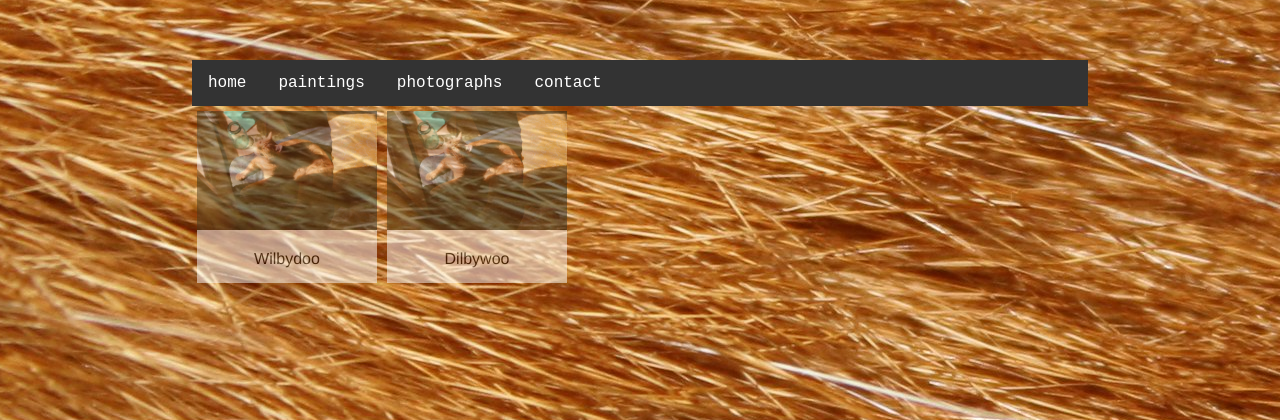
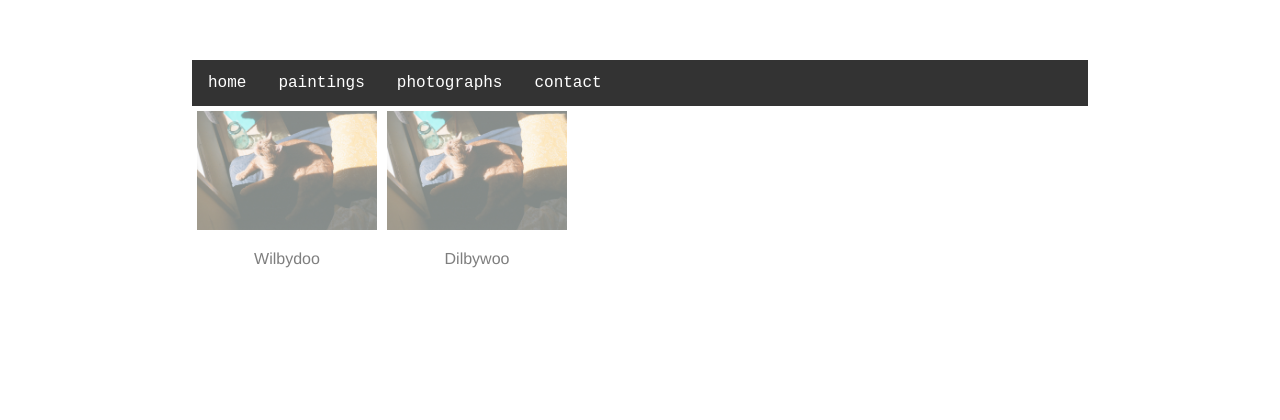
Before and after one commit to juglian/juglian.github.io, a PHP site: page / in a window 1280 px wide. Shown: the top 420 px of the page. Run offline with PHP 8.4, Linux system fonts and the light colour scheme.

Commit message:
Update main.css

```diff
--- a/css/main.css
+++ b/css/main.css
@@ -1,9 +1,5 @@
 body {
-    background-image: url("cat fur.jpg");
-    background-position: center;
-    background-repeat: no-repeat;
-    background-attachment: fixed;
-    background-size: auto;
+    background-color: #ffffff;
     font-family: "Courier New", Courier, monospace;
     margin: 60px auto;
     width: 70%;
```
